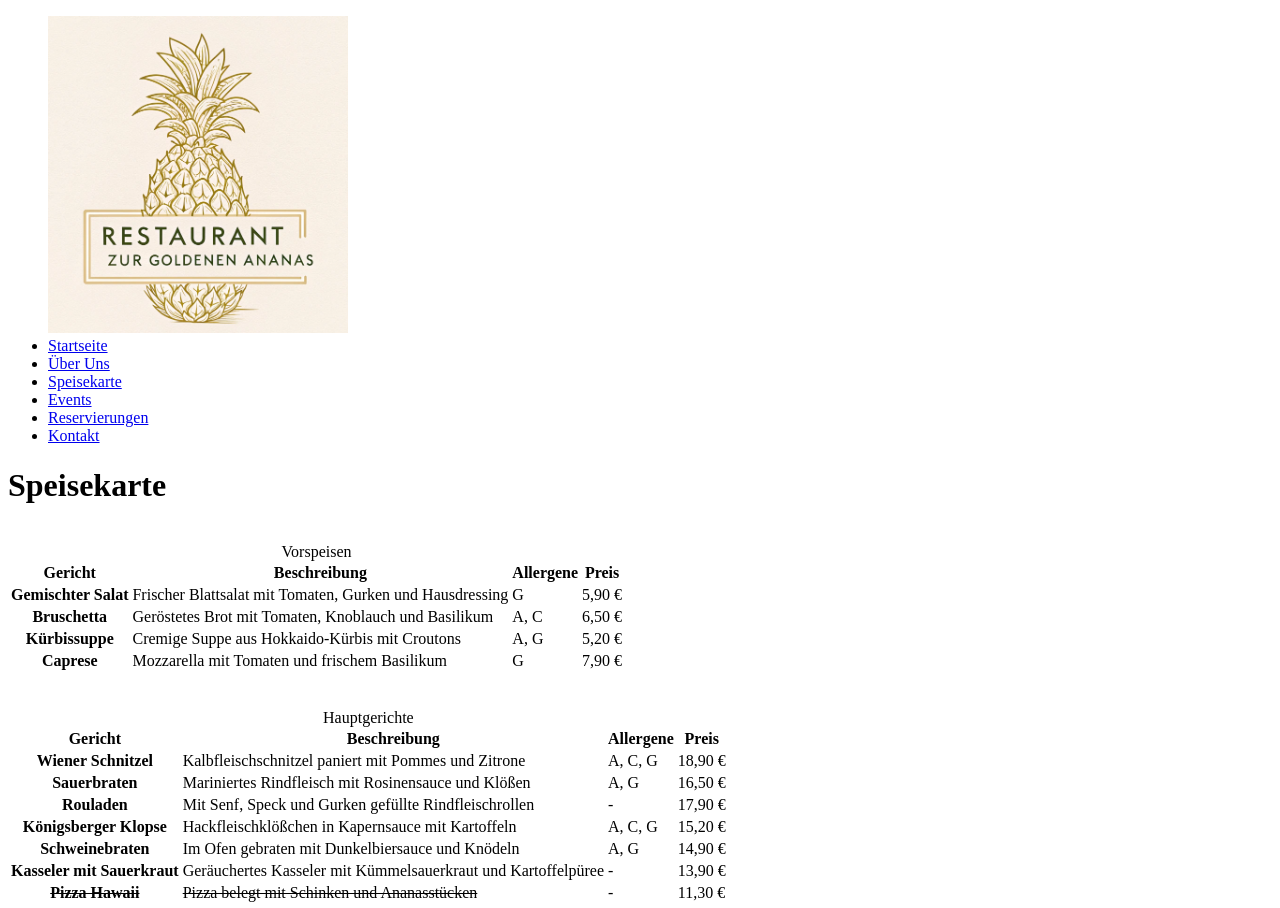
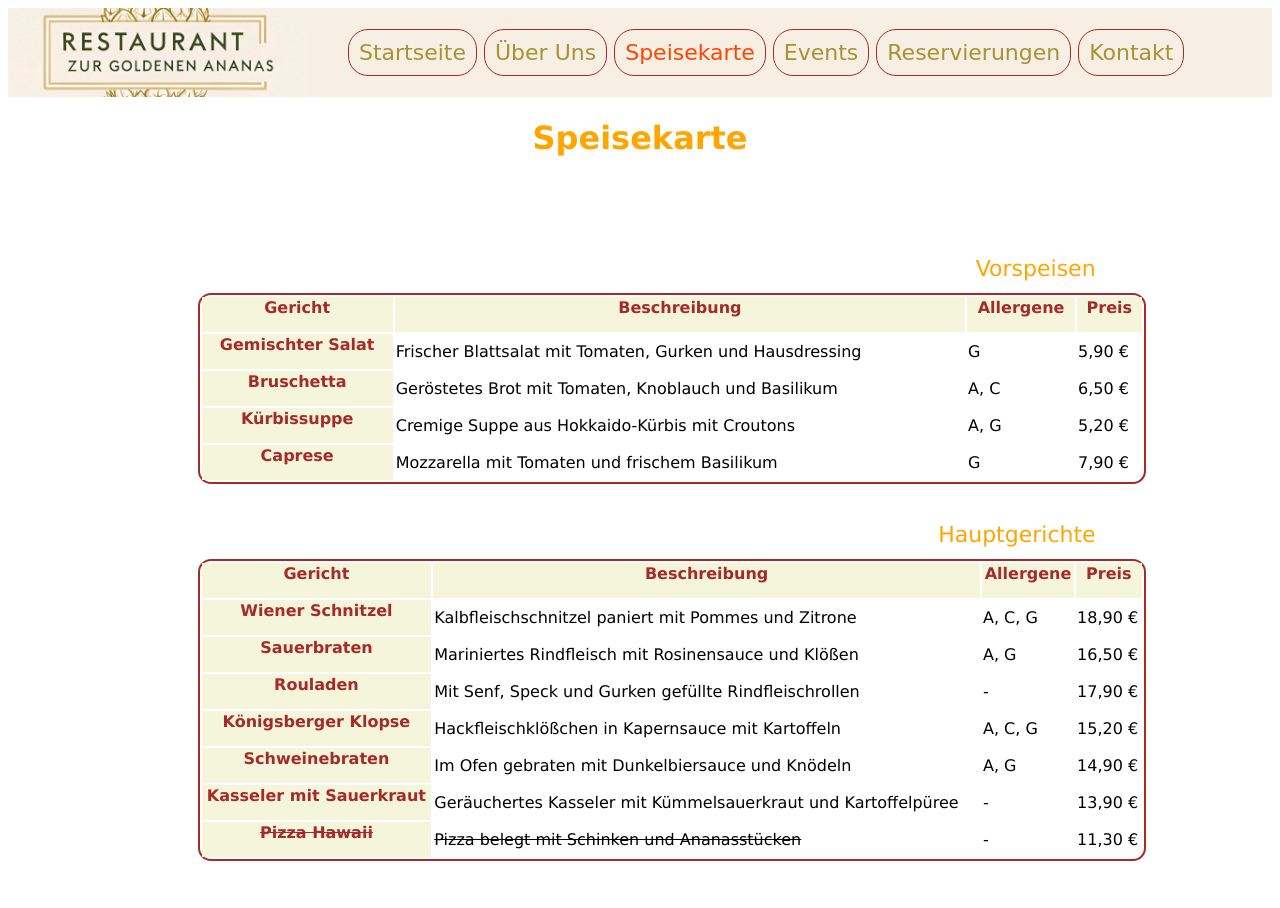
Before and after one commit to AlexSch95/hw-golden-pineapple, a plain HTML site: page menu.html in a window 1280 px wide. Shown: the top 908 px of the page. Drawn offline with Linux system fonts and the light colour scheme.

Commit message:
added style.css and changed the styling of a few elements

```diff
--- a/aboutus.html
+++ b/aboutus.html
@@ -3,19 +3,20 @@
 <head>
     <meta charset="UTF-8">
     <meta name="viewport" content="width=device-width, initial-scale=1.0">
+    <link rel="stylesheet" href="style.css">
     <title>Über Uns</title>
 </head>
 <body>
     <header>
+        <img src="images/logo_small.png" alt="Restaurant zur goldenen Ananas Logo" width="300">
         <nav aria-label="Hauptnavigation">
             <ul>
-                <img src="images/logo.png" alt="Restaurant zur goldenen Ananas Logo" width="300">
-                <li><a href="index.html">Startseite</a></li>
-                <li><a href="aboutus.html" aria-current="page">Über Uns</a></li>
-                <li><a href="menu.html">Speisekarte</a></li>
-                <li><a href="events.html">Events</a></li>
-                <li><a href="reservations.html">Reservierungen</a></li>
-                <li><a href="contact.html">Kontakt</a></li>
+                <li class="navitem"><a href="index.html">Startseite</a></li>
+                <li class="navitem"><a href="aboutus.html" aria-current="page">Über Uns</a></li>
+                <li class="navitem"><a href="menu.html">Speisekarte</a></li>
+                <li class="navitem"><a href="events.html">Events</a></li>
+                <li class="navitem"><a href="reservations.html">Reservierungen</a></li>
+                <li class="navitem"><a href="contact.html">Kontakt</a></li>
             </ul>
         </nav>
     </header>
--- a/menu.html
+++ b/menu.html
@@ -3,19 +3,20 @@
 <head>
     <meta charset="UTF-8">
     <meta name="viewport" content="width=device-width, initial-scale=1.0">
+    <link rel="stylesheet" href="style.css">
     <title>Home</title>
 </head>
 <body>
     <header>
+        <img src="images/logo_small.png" alt="Restaurant zur goldenen Ananas Logo" width="300">
         <nav aria-label="Hauptnavigation">
             <ul>
-                <img src="images/logo.png" alt="Restaurant zur goldenen Ananas Logo" width="300">
-                <li><a href="index.html">Startseite</a></li>
-                <li><a href="aboutus.html">Über Uns</a></li>
-                <li><a href="menu.html" aria-current="page">Speisekarte</a></li>
-                <li><a href="events.html">Events</a></li>
-                <li><a href="reservations.html">Reservierungen</a></li>
-                <li><a href="contact.html">Kontakt</a></li>
+                <li class="navitem"><a href="index.html">Startseite</a></li>
+                <li class="navitem"><a href="aboutus.html">Über Uns</a></li>
+                <li class="navitem"><a href="menu.html" aria-current="page">Speisekarte</a></li>
+                <li class="navitem"><a href="events.html">Events</a></li>
+                <li class="navitem"><a href="reservations.html">Reservierungen</a></li>
+                <li class="navitem"><a href="contact.html">Kontakt</a></li>
             </ul>
         </nav>
     </header>
@@ -114,7 +115,7 @@
             </tbody>
         </table><br><br>
         <h3>Allergene</h3>
-        <dl>
+        <dl class="allergene">
             <dt>A</dt>
             <dd>Glutenhaltiges Getreide (Weizen, Roggen, Gerste, Hafer, Dinkel)</dd>
 
--- /dev/null
+++ b/style.css
@@ -0,0 +1,86 @@
+body {
+    background-color: white;
+    font-family: Verdana, Geneva, Tahoma, sans-serif;
+    text-align: center;
+}
+
+h1 {
+    color: orange;
+    text-align: center;
+    margin-bottom: 80px;
+}
+
+header {
+    background-color: #f7eee4;
+    text-align: left;
+    display: flex
+}
+
+nav {
+    font-family: 'Brush Script MT', cursive;
+    font-size: 22px;
+    text-align: center;
+    background-color: #f7eee4;
+    padding-top: 10px
+}
+
+.navitem {
+    display: inline;
+    color: gold;
+    border: 1px solid brown;
+    padding: 10px;
+    border-radius: 20px;
+}
+.navitem:hover {
+    background-color: beige;
+}
+
+a {
+    color: #a89333;
+    text-decoration: none
+}
+
+a:hover {
+    color: orangered;
+
+}
+
+footer {
+    padding-top: 100px;
+    text-align: right;
+    font-size: 10px;
+}
+
+.navitem a[aria-current="page"] {
+    color: orangered;
+}
+
+.allergene {
+    text-align: left;
+    margin-left: 25%;
+    width: 50%;
+}
+
+table {
+    text-align: left;
+    width: 75%;
+    margin-left: 15%;
+    border: 2px solid brown;
+    border-radius: 13px
+}
+
+table th {
+    text-align: center;
+    color: brown;
+    padding-bottom: 15px;
+    background-color: beige
+}
+
+
+table caption {
+    font-size: 22px;
+    text-align: right;
+    padding-right: 50px;
+    padding-bottom: 12px;
+    color: orange
+}
```
Also changed, not shown: contact.html (+8 -7 lines), events.html (+8 -7 lines), index.html (+9 -7 lines), reservations.html (+8 -7 lines), images/logo_small.png (added).
